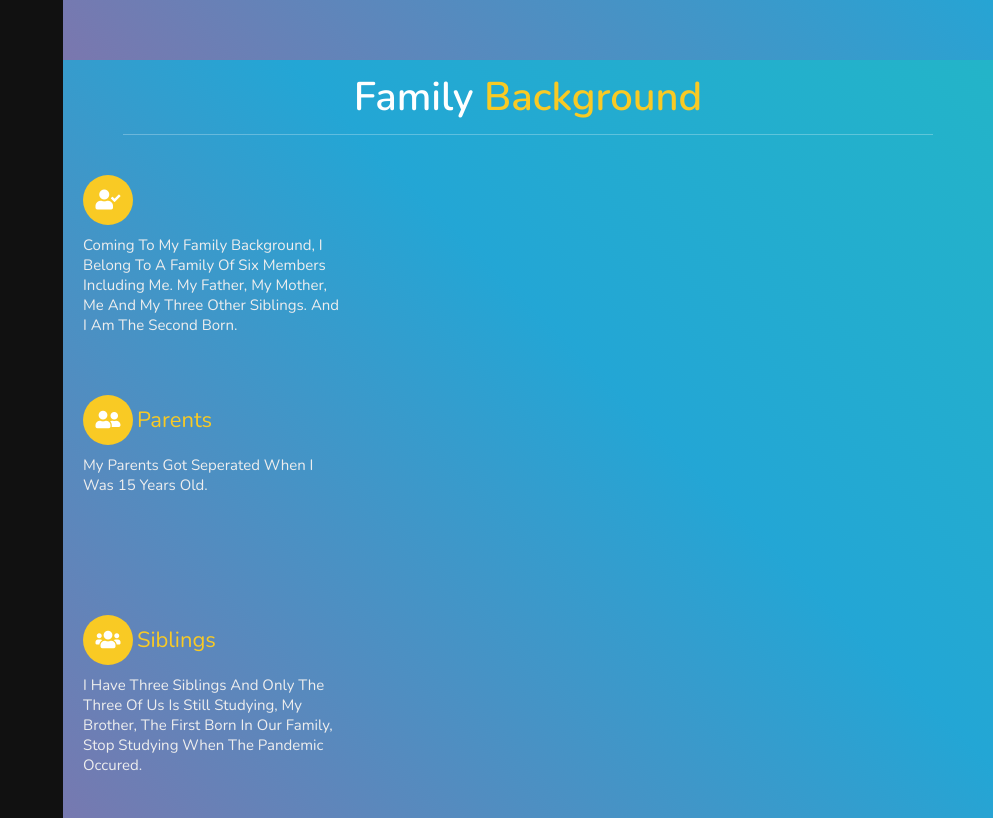
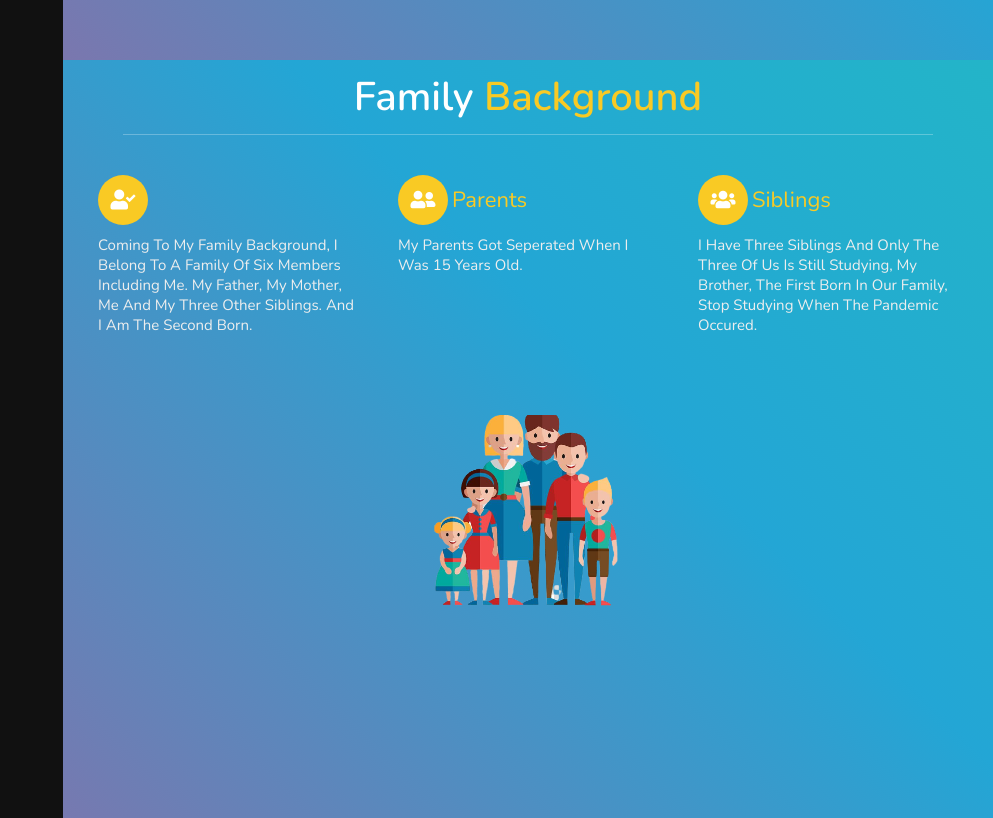
Before and after one commit to lianneferrer/liannneniniaferrer.github.io, a plain HTML site: page index.html in a window 1280 px wide. Shown: the part 1540-2358 px from the top of the page, without its empty margins (287-1280 px from the left). Drawn offline with nearby package versions, Linux system fonts and the light colour scheme.

Commit message:
Update style.css

```diff
--- a/style.css
+++ b/style.css
@@ -278,15 +278,6 @@ header .navbar ul li a:hover{
     font-size: 1.5rem;
 }
 
-.familybackground .box-container .box{
-    height: 20rem;
-    width:26rem;
-    border-radius: 1rem;
-    margin:2rem;
-    overflow: hidden;
-    cursor: pointer;
-}
-
 .familybackground .box-container .box i{
     top:-1.5rem; left:-2.5rem;
     height:5rem;
@@ -310,6 +301,22 @@ header .navbar ul li a:hover{
     padding: 1rem 0;
 }
 
+.familybackground .box-container{
+    display: flex;
+    align-items: center;
+    justify-content: center;
+    flex-wrap: wrap;
+    padding:2rem 0;
+}
+
+.familybackground .box-container .box{
+    height: 20rem;
+    width:26rem;
+    border-radius: 1rem;
+    margin:2rem;
+    overflow: hidden;
+    cursor: pointer;
+}
 
 .familybackground .box-container .box img{
     height:100%;
```
